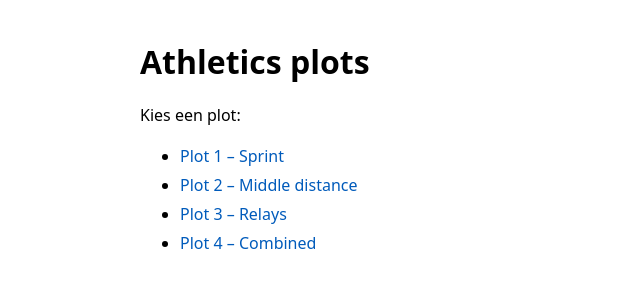
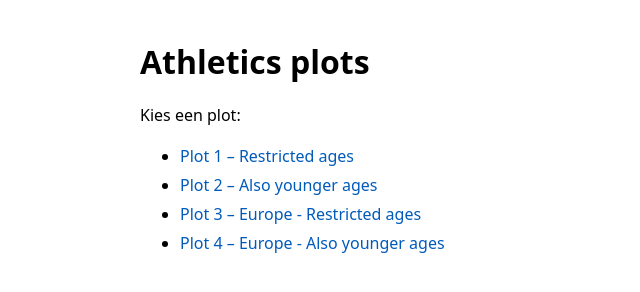
Before and after one commit to GijsReuvers/Athletics_plots, a plain HTML site: page index.html in a window 1280 px wide. Shown: the whole page, without its empty margins (0-640 px from the left). Drawn offline with Linux system fonts and the light colour scheme.

Commit message:
Update index.html

```diff
--- a/index.html
+++ b/index.html
@@ -15,10 +15,10 @@
   <h1>Athletics plots</h1>
   <p>Kies een plot:</p>
   <ul>
-    <li><a href="plot1.html">Plot 1 – Sprint</a></li>
-    <li><a href="plot2.html">Plot 2 – Middle distance</a></li>
-    <li><a href="plot3.html">Plot 3 – Relays</a></li>
-    <li><a href="plot4.html">Plot 4 – Combined</a></li>
+    <li><a href="wa_plot_all_disc_20251017_144638.html">Plot 1 – Restricted ages</a></li>
+    <li><a href="wa_plot_allages_all_disc_20251017_144636.html">Plot 2 – Also younger ages</a></li>
+    <li><a href="wa_plot_allages_europe_all_disc_20251017_144640.html">Plot 3 – Europe - Restricted ages</a></li>
+    <li><a href="wa_plot_europe_all_disc_20251017_144659.html">Plot 4 – Europe - Also younger ages</a></li>
   </ul>
 </body>
 </html>
```
